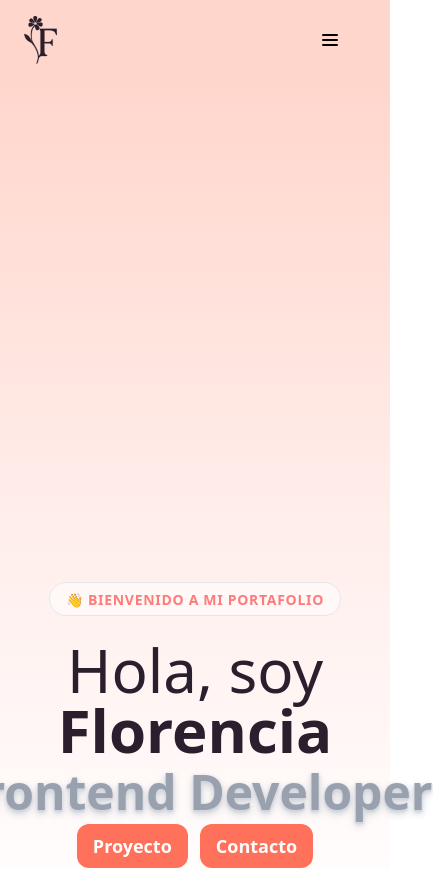
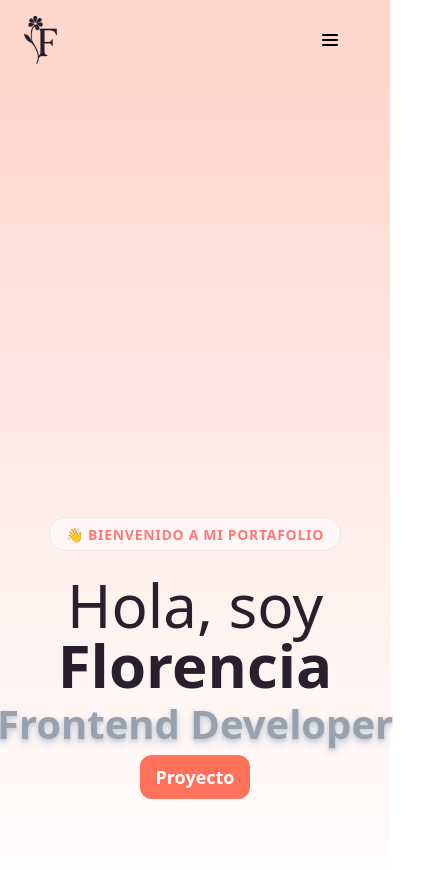
Before and after one commit to FlorCanete/Portafolio, a React (Vite) app: page / in a window 390 px wide. Shown: the top 870 px of the page, 433 px wide, since content can reach past the window. Built offline with nearby package versions, Linux system fonts and the light colour scheme.

Commit message:
Modificacion de avatar 3d en el hero mobile

```diff
--- a/src/components/Avatar3d.tsx
+++ b/src/components/Avatar3d.tsx
@@ -1,18 +1,20 @@
 export default function Avatar3D() {
+  const isMobile = window.innerWidth < 768;
   return (
     <div
   id="container"
   style={{
+    height: "100%",
     width: "90%",
-    maxWidth: "500px",
+    maxWidth: "1600px",
     aspectRatio: "1 / 1",
     margin: "0 auto",
-    minHeight: "300px"  // asegura que haya altura mínima
   }}
 >
   <spline-viewer
     url={`${import.meta.env.BASE_URL}spline/scene.splinecode`}
     class="Spline-Avatar"
+    style={{ transform: isMobile ? 'scale(0.9)' : 'scale(0.8)' }}
   />
 </div>
 
--- a/src/components/Hero.tsx
+++ b/src/components/Hero.tsx
@@ -5,7 +5,7 @@ import { motion } from 'framer-motion';
 
 export default function Hero() {
   return (
-    <section className='flex flex-col lg:flex-row items-center justify-center h-screen bg-gradient-to-b from-[#FFD6CC] via-[#FFEDEA] to-[#FFFFFF] pb-10' id='Home'>
+    <section className='flex flex-col lg:flex-row items-center justify-center min-h-screen bg-gradient-to-b from-[#FFD6CC] via-[#FFEDEA] to-[#FFFFFF] pb-10' id='Home'>
         <div className='flex flex-col items-center justify-center text-center lg:text-left gap-4 lg:gap-5 p-4 order-2 lg:order-1 '>
           <div className="inline-block px-4 py-1 rounded-full bg-white/50 border border-gray-200 backdrop-blur-sm mb-2">
             <span className="text-sm font-semibold text-center  tracking-wider uppercase text-[#FF7A7A]">👋 Bienvenido a mi portafolio</span>
@@ -16,14 +16,13 @@ export default function Hero() {
           </p>
 
           <motion.p
-          animate={{ scale: 2 }}
-            className="font-semibold text-2xl text-gray-400 text-shadow-md text-shadow-gray-300">
+            animate={{ scale: 2 }}
+            className="font-semibold text-xl md:text-2xl text-gray-400 text-shadow-md text-shadow-gray-300">
             Frontend Developer
           </motion.p>
 
           <div className='flex gap-3'>
             <Button name="Proyecto" href="#Projects" bg-color="bg-[#FF715B]"/>
-            <Button name="Contacto" href="#Contact" bg-color="bg-[#FF715B]"/>
           </div>
         </div>
 
```
Also changed, not shown: src/assets/image/Projects/avatar_aboutme.png (deleted), 1 other file (tests, documents, lock files or other folders).
